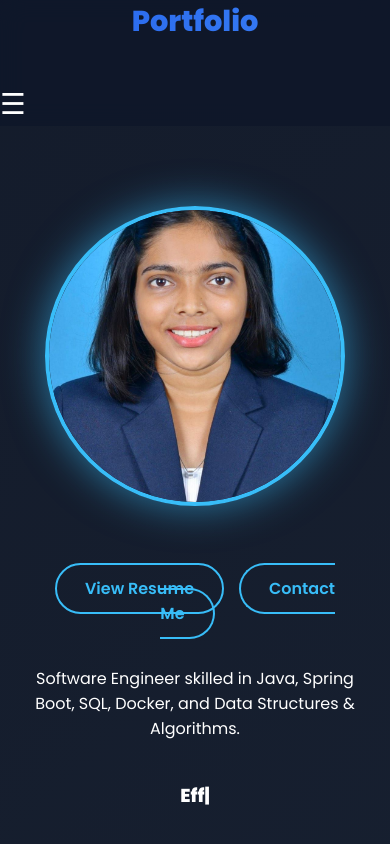
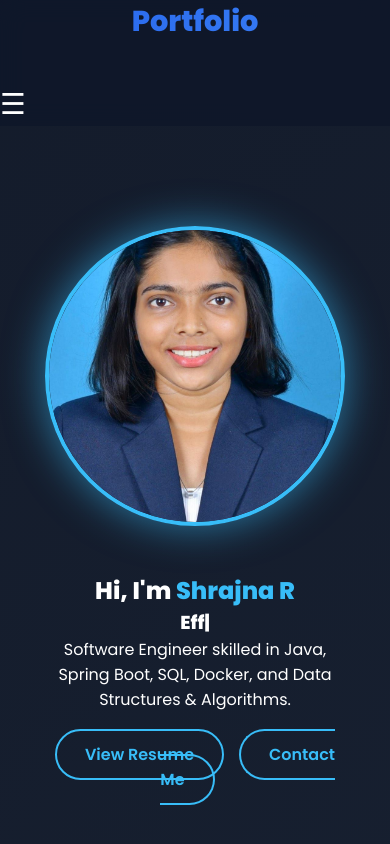
Before and after one commit to ShrajnaR/shrajna-portfolio, a React (Create React App) app: page / in a window 390 px wide. Shown: the top 844 px of the page. Built offline with nearby package versions, Linux system fonts and the light colour scheme.

Commit message:
Changes made

```diff
--- a/src/index.css
+++ b/src/index.css
@@ -360,19 +360,7 @@ nav a:hover {
     display: block;
   }
 }
-@media (max-width: 768px) {
-  section {
-    padding: 80px 6%;
-  }
 
-  section > div {
-    display: flex;
-    flex-direction: column-reverse;
-    align-items: center;
-    text-align: center;
-    gap: 40px;
-  }
-}
 .hero {
   display: flex;
   justify-content: space-between;
```
